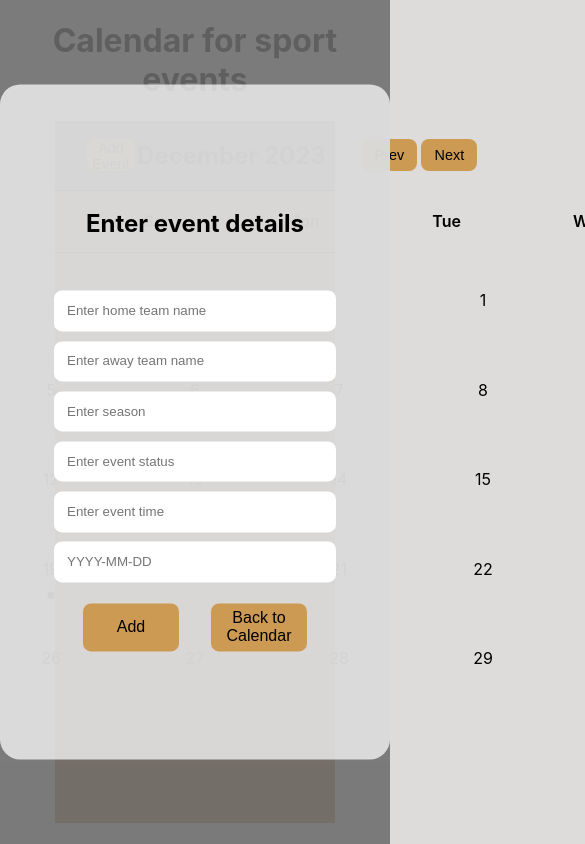
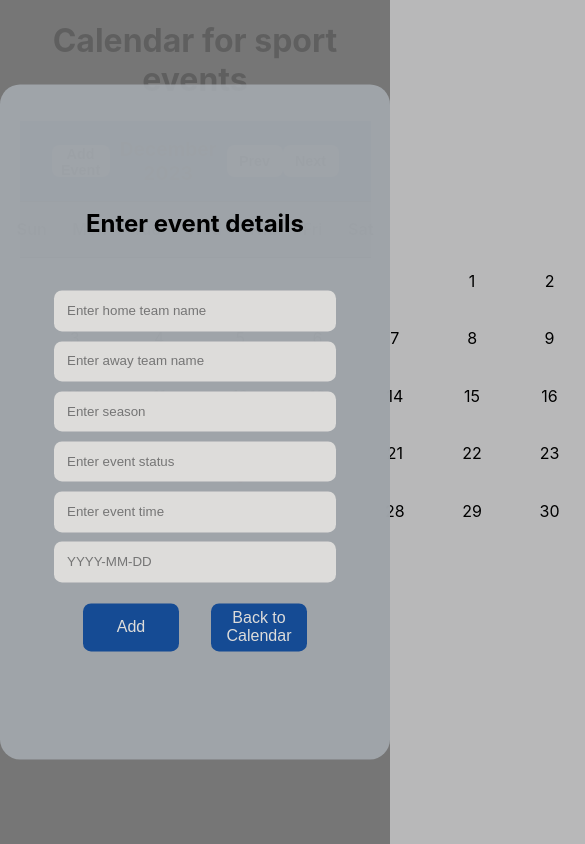
Before and after one commit to gretava/sport-event-calendar, a React app: page / in a window 390 px wide. Both pictures are taken after a click on the button "Add Event". Shown: the top 844 px of the page, 585 px wide, since content can reach past the window. Built offline with nearby package versions, Linux system fonts and the light colour scheme; the HTML template or start-up script is replaced by a standard one.

Commit message:
Add media queries and cleanup code

```diff
--- a/src/AddEvent/AddEvent.js
+++ b/src/AddEvent/AddEvent.js
@@ -25,12 +25,10 @@ export default function AddEvent({ onAddEvent, setAddEventOpen }) {
         name: newEvent.awayTeamName,
         officialName: newEvent.awayTeamName,
       },
-      // season: parseInt(newEvent.season, 10),
       season: newEvent.season,
       status: newEvent.status,
       timeVenueUTC: newEvent.timeVenueUTC,
       dateVenue: newEvent.dateVenue,
-      // stadium: null,
       result: {
         homeGoals: 0,
         awayGoals: 0,
@@ -38,7 +36,6 @@ export default function AddEvent({ onAddEvent, setAddEventOpen }) {
       },
     };
 
-    // Pass the newEventObject to the onAddEvent function
     onAddEvent(newEventObject);
 
     setNewEvent({
@@ -50,7 +47,6 @@ export default function AddEvent({ onAddEvent, setAddEventOpen }) {
       dateVenue: '',
     });
 
-    // Close the AddEvent form
     setAddEventOpen(false);
   }
 
--- a/src/AddEvent/addEvent.module.scss
+++ b/src/AddEvent/addEvent.module.scss
@@ -19,7 +19,7 @@
   height: 80%;
   width: 100%;
   max-width: 500px;
-  background-color: rgba(255, 255, 255, 0.72);
+  background-color: rgba(163, 169, 175, 0.9);
   border-radius: 20px;
 }
 
@@ -44,6 +44,7 @@ input {
   padding: 0.8rem;
   border-radius: 0.5rem;
   border: none;
+  background-color: rgb(221, 220, 218);
 }
 
 .modalBtns {
@@ -60,11 +61,12 @@ input {
   font-size: 1rem;
   border-radius: 0.5rem;
   border: none;
-  background-color: #cc9a52;
+  background-color: #154b94;
+  color: rgb(221, 220, 218);
   cursor: pointer;
 }
 
 .addCloseBtn:active {
-  background-color: #c78932;
+  background-color: #828b9b;
   opacity: 0.8;
 }
--- a/src/App.css
+++ b/src/App.css
@@ -1,63 +1,11 @@
-.App {
-  width: 90%;
-  /* height: 50%; */
+body {
   margin: auto;
-  flex: 1;
-  height: 600px;
-  text-align: center;
-}
-
-/*
-
-
-.App-logo {
-  height: 40vmin;
-  pointer-events: none;
-}
-
-@media (prefers-reduced-motion: no-preference) {
-  .App-logo {
-    animation: App-logo-spin infinite 20s linear;
-  }
-}
-
-.App-header {
-  background-color: #282c34;
-  min-height: 100vh;
-  display: flex;
-  flex-direction: column;
-  align-items: center;
-  justify-content: center;
-  font-size: calc(10px + 2vmin);
-  color: white;
-}
-
-.App-link {
-  color: #61dafb;
-}
-
-@keyframes App-logo-spin {
-  from {
-    transform: rotate(0deg);
-  }
-  to {
-    transform: rotate(360deg);
-  }
-} */
-body {
-  margin: 0;
   padding: 0;
   box-sizing: border-box;
-  background-color: rgb(221, 220, 218);
-  /* width: 100%; */
+  background-color: rgb(184, 184, 185);
+  width: 90%;
   height: 600px;
-  /* position: relative; */
-  /* overflow: hidden; */
-  /* width: 90%; */
-  /* height: 50%; */
-  /* margin: auto; */
   flex: 1;
-  /* text-align: center; */
 }
 
 h1 {
--- a/src/Calendar/Calendar.js
+++ b/src/Calendar/Calendar.js
@@ -24,7 +24,6 @@ export default function Calendar() {
   const currentDate = new Date();
   const month = currentDate.toLocaleString('en-AT', { month: 'long' });
   const year = currentDate.getFullYear();
-  // const date = currentDate.getDate();
 
   const daysOfWeek = ['Sun', 'Mon', 'Tue', 'Wed', 'Thu', 'Fri', 'Sat'];
   const firstDayOfMonth = startOfWeek(startOfMonth(monthNavigation), {
@@ -75,12 +74,9 @@ export default function Calendar() {
         >
           Add Event
         </button>
-        <div className={styles.monthHeader}>
-          <div>
         <h2 className={styles.calendarH2}>
           {format(monthNavigation, 'MMMM yyyy')}
         </h2>
-          </div>
         <div className={styles.monthNavBtn}>
           <button onClick={prevMonth} className={styles.navBtns}>
             Prev
@@ -89,8 +85,8 @@ export default function Calendar() {
             Next
           </button>
         </div>
-        </div>
       </section>
+      <section className={styles.weekAdnDays}>
         <div className={styles.daysOfWeek}>
           {daysOfWeek.map((day) => (
             <div className={styles.dayOfWeek} key={day}>
@@ -98,7 +94,7 @@ export default function Calendar() {
             </div>
           ))}
         </div>
-      <section className={styles.gridNumberDays}>
+        <div className={styles.gridNumberDays}>
           {Array.from({ length: startingDayIndex }).map((_, index) => (
             <div key={`empty-${index}`} />
           ))}
@@ -116,8 +112,6 @@ export default function Calendar() {
                     return (
                       <div key={`event-${eventIndex}`}>
                         <div className={styles.eventIndicatorsContainer}>
-                        {/* Event: {event.homeTeam?.name} vs {''}
-                      {event.awayTeam?.name} */}
                           <div className={styles.eventIndicator}>•</div>
                         </div>
                       </div>
@@ -128,6 +122,7 @@ export default function Calendar() {
               </div>
             </div>
           ))}
+        </div>
       </section>
       <EventModal
         isOpen={modalIsOpen}
--- a/src/Calendar/calendar.module.scss
+++ b/src/Calendar/calendar.module.scss
@@ -1,45 +1,34 @@
 .calendarMain {
-  background-color: #ad794b;
-  // width: 800px;
+  background-color: #154b94;
   width: 80%;
-  // height: auto;
-  margin: auto;
-  // display: grid;
-  // justify-content: center;
+  margin: 0 auto;
   text-align: center;
   flex: 1;
 }
 
+.weekAdnDays {
+  display: flex;
+  flex-direction: column;
+}
+
 .monthMainHeader {
-  background-color: #596854;
+  background-color: #154b94;
   display: flex;
   justify-content: space-between;
   text-align: center;
   align-items: center;
-  padding: 0 2rem;
-}
-
-.monthHeader {
-  display: flex;
-  justify-content: space-around;
-  text-align: center;
-  align-items: center;
+  margin: 0 4.5rem;
 }
 
 .calendarH2 {
   width: 12rem;
-  margin-right: 2rem;
   text-align: center;
-  align-items: center;
 }
 
 .monthNavBtn {
   display: flex;
   justify-content: space-around;
   width: 7.5rem;
-  // height: 2rem;
-  // margin-left: 60px;
-  // padding: 0;
 }
 
 .navBtns {
@@ -48,34 +37,39 @@
   font-size: 0.9rem;
   border-radius: 0.5rem;
   border: none;
-  background-color: #cc9a52;
+  background-color: #e0e0e0;
+  font-weight: 560;
   cursor: pointer;
+  position: relative;
 }
 
 .navBtns:active {
-  background-color: #c78932;
+  background-color: #828b9b;
   opacity: 0.8;
 }
 
 .addEventBtn {
-  width: 5rem;
+  width: 5.5rem;
   height: 2rem;
   font-size: 0.9rem;
   border-radius: 0.5rem;
+  font-weight: 560;
   border: none;
-  background-color: #cc9a52;
+  background-color: #e0e0e0;
   cursor: pointer;
 }
 
 .addEventBtn:active {
-  background-color: #c78932;
+  background-color: #828b9b;
   opacity: 0.8;
 }
 
 .daysOfWeek {
+  background-color: #a3a9af;
   display: grid;
-  grid-template-columns: repeat(7, auto);
-  padding: 1rem 2rem;
+  grid-template-columns: repeat(7, 1fr);
+  justify-content: center;
+  padding: 0.8rem 0.8rem;
   text-align: center;
   align-items: center;
   border-top: 1px solid black;
@@ -83,39 +77,34 @@
 }
 
 .dayOfWeek {
-  flex: 1;
   text-align: center;
   align-items: center;
   padding: 0 2rem;
-  margin: 0.3rem 1rem;
+  margin: 0.3rem 0;
   font-weight: 600;
-  // margin: 0.5rem;
-  // height: 3rem;
-  width: 3rem;
+  width: auto;
 }
 
 .gridNumberDays {
+  background-color: #e0e0e0;
   display: grid;
-  grid-template-columns: repeat(7, auto);
-  padding: 1rem 0;
-  flex: 1;
-  justify-content: center;
+  grid-template-columns: repeat(7, 1fr);
+  padding: 0.5rem 0.8rem;
+  justify-content: space-evenly;
   text-align: center;
   align-items: center;
 }
 
 .gridNumberDay {
+  justify-content: center;
   text-align: center;
-  align-items: center;
   padding: 1rem 2rem;
   margin: 0.3rem 1rem;
   height: 3rem;
-  width: 3rem;
-  // flex: 1;
 }
 
 .gridNumberDay:hover {
-  background-color: #554f48;
+  background-color: #8da9d0;
   cursor: pointer;
 }
 
@@ -126,11 +115,12 @@
 }
 
 .eventIndicatorsContainer:hover {
-  background-color: #554f48;
+  background-color: #8da9d0;
 }
 
 .eventIndicator {
   font-size: 1.5rem;
+  color: rgb(247, 47, 47);
   text-align: center;
 }
 
@@ -138,3 +128,76 @@
   display: flex;
   justify-content: center;
 }
+
+@media (min-width: 769px) {
+  .calendarMain {
+    width: 80%;
+  }
+
+  .weekAdnDays {
+    width: 100%;
+    height: auto;
+  }
+
+  .daysOfWeek {
+    display: grid;
+    justify-content: center;
+    text-align: center;
+  }
+
+  .dayOfWeek {
+    padding: 0 1.3rem;
+    text-align: center;
+    margin: 0.3rem;
+    width: auto;
+  }
+
+  .gridNumberDays {
+    padding: 0 0.4rem;
+  }
+
+  .gridNumberDay {
+    display: grid;
+    justify-content: center;
+    padding: 1rem 2rem;
+    margin: 5% 25%;
+    width: 0;
+  }
+}
+
+@media (max-width: 768px) {
+  .calendarMain {
+    width: 100%;
+  }
+
+  .monthMainHeader {
+    display: flex;
+    justify-content: space-between;
+    margin: 0 2rem;
+  }
+
+  .calendarH2 {
+    font-size: 1.2rem;
+  }
+  .weekAdnDays {
+    margin: 0;
+    height: auto;
+  }
+
+  .daysOfWeek {
+    display: grid;
+    justify-content: center;
+    text-align: center;
+  }
+
+  .dayOfWeek {
+    padding: 0 0.8rem;
+  }
+
+  .gridNumberDay {
+    display: grid;
+    justify-content: center;
+    text-align: center;
+    padding: 0 0.8rem;
+  }
+}
--- a/src/DetailPage/EventModal.js
+++ b/src/DetailPage/EventModal.js
@@ -2,10 +2,6 @@ import Modal from 'react-modal';
 import styles from './eventModal.module.scss';
 
 const EventModal = ({ isOpen, closeModal, eventData }) => {
-  // const capitalizeFirstLetter = (str) => {
-  //   return str.charAt(0).toUpperCase() + str.slice(1);
-  // };
-
   return (
     <Modal
       isOpen={isOpen}
--- a/src/DetailPage/eventModal.module.scss
+++ b/src/DetailPage/eventModal.module.scss
@@ -15,7 +15,7 @@
   height: 80%;
   width: 100%;
   max-width: 500px;
-  background-color: rgba(255, 255, 255, 0.72);
+  background-color: rgba(163, 169, 175, 0.9);
   border-radius: 20px;
 }
 
@@ -38,7 +38,6 @@ span {
 
 p {
   height: 0.8rem;
-  // margin-top: 1rem;
 }
 
 .closeBtn {
@@ -47,13 +46,14 @@ p {
   font-size: 0.9rem;
   border-radius: 0.5rem;
   border: none;
-  background-color: #cc9a52;
+  background-color: #154b94;
+  color: rgb(221, 220, 218);
   cursor: pointer;
   margin-left: 1.5rem;
   margin-top: 1rem;
 }
 
 .closeBtn:active {
-  background-color: #c78932;
+  background-color: #828b9b;
   opacity: 0.8;
 }
```
Lines whose indentation alone changed are shown as unchanged.
